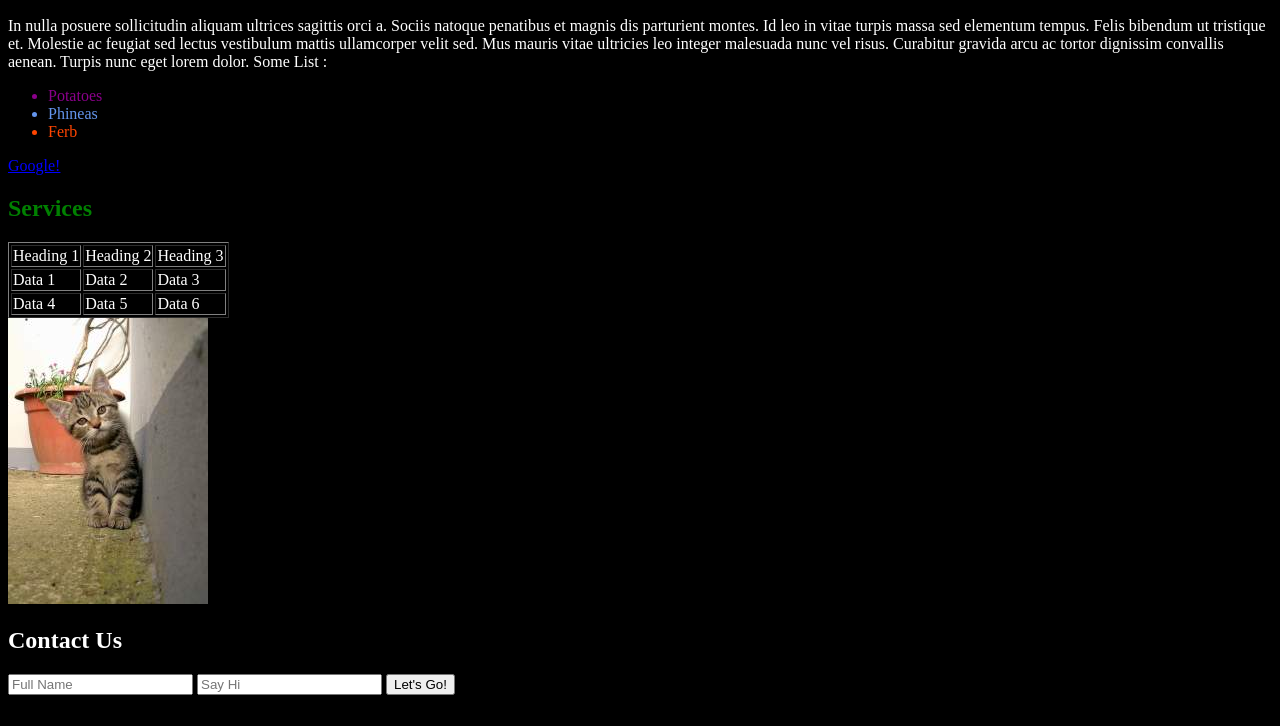
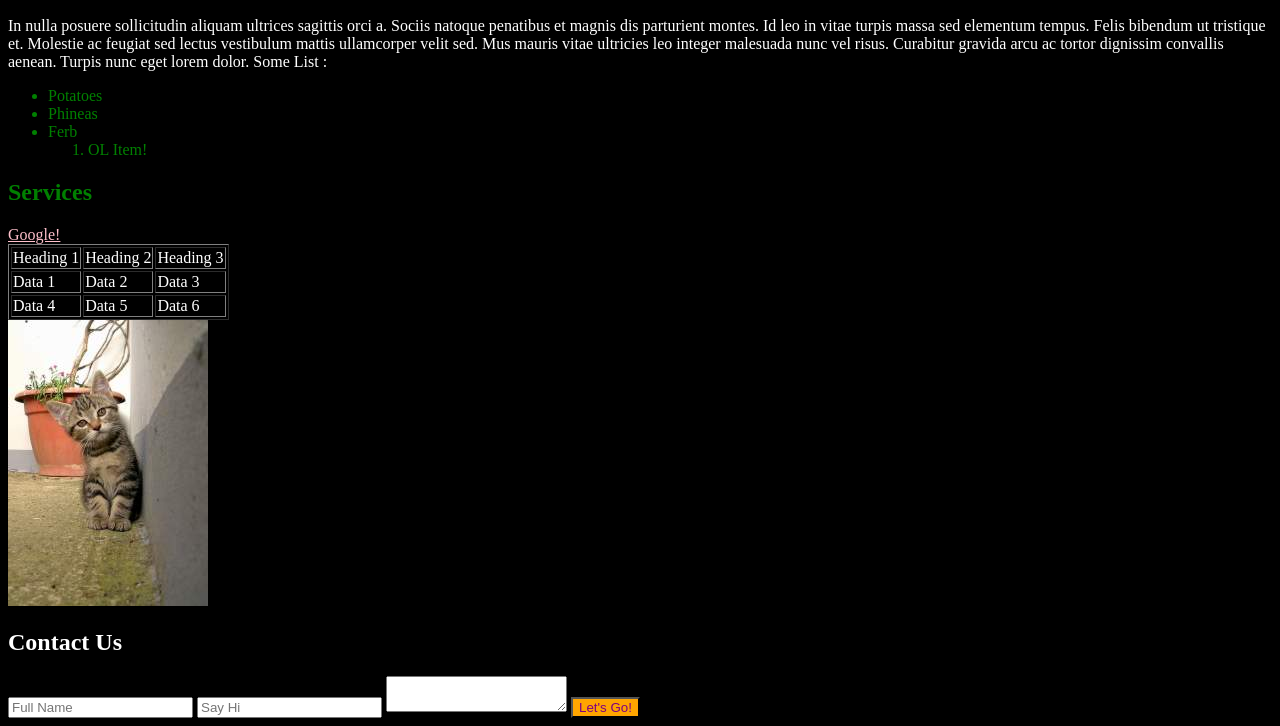
Before and after one commit to neharajesh/CSSPractice, a plain HTML site: page index.html in a window 1280 px wide. Shown: the part 546-1272 px from the top of the page. Before the commit the page ends 1249 px from the top, so only its background shows below. Drawn offline with Linux system fonts and the light colour scheme.

Commit message:
advanced selectors

```diff
--- a/index.html
+++ b/index.html
@@ -21,13 +21,24 @@
             <li>Potatoes</li>
             <li>Phineas</li>
             <li>Ferb</li>
+            <!-- <li>
+                <ol>
+                    <li>OL Item 1</li>
+                </ol>
+            </li> -->
+            <ol>
+                <!-- removed the ol from inside the li -->
+                <!-- ol is now a direct child of ul. -->
+                <li> OL Item! </li>
+            </ol>
 
         </ul>
     </p>
 
+    <h2 class="subtitle" id="services">Services</h2>
+
     <a href="http://www.google.com" id="google-link">Google!</a>
 
-    <h2 class="subtitle" id="services">Services</h2>
     <table border="1">
         <thead>
             <tr>
@@ -57,6 +68,7 @@
     <form>
         <input type="text" placeholder="Full Name">
         <input type="text" placeholder="Say Hi">
+        <textarea></textarea>
         <button type="submit">Let's Go!</button>
     </form>
 
--- a/style.css
+++ b/style.css
@@ -15,7 +15,7 @@ h2:hover {
     color: green;
 }
 
-li:first-child {
+/* li:first-child {
     color:darkmagenta;
 }
 
@@ -25,12 +25,30 @@ li:last-child {
 
 li:nth-child(2) {
     color:cornflowerblue;
+} */
+
+/* #google-link {
+    color: white;
 }
 
-#google-link:link {
+#google-link:hover{
+    color:brown;
+} */
+
+h2 + a {
+    color: pink;
+}
+
+textarea ~ button {
+    color: purple;
+    background: orange;
+}
+
+ul > li {
     color: blue;
 }
 
-#google-link:visited {
-    color: red;
+ul li {
+    /* works on all li(s) that are direct children of ul(s) */
+    color: green;
 }
```
